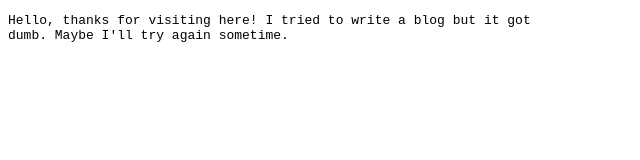
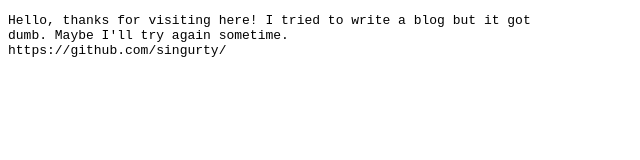
Before and after one commit to singurty/singurty.github.io, a plain HTML site: page index.html in a window 1280 px wide. Shown: the whole page, without its empty margins (0-640 px from the left). Drawn offline with Linux system fonts and the light colour scheme.

Commit message:
add github

```diff
--- a/index.html
+++ b/index.html
@@ -15,6 +15,7 @@ pre {
 		<pre>
 Hello, thanks for visiting here! I tried to write a blog but it got
 dumb. Maybe I'll try again sometime.
+https://github.com/singurty/
 		</pre>
 	</body>
 </html>
```
